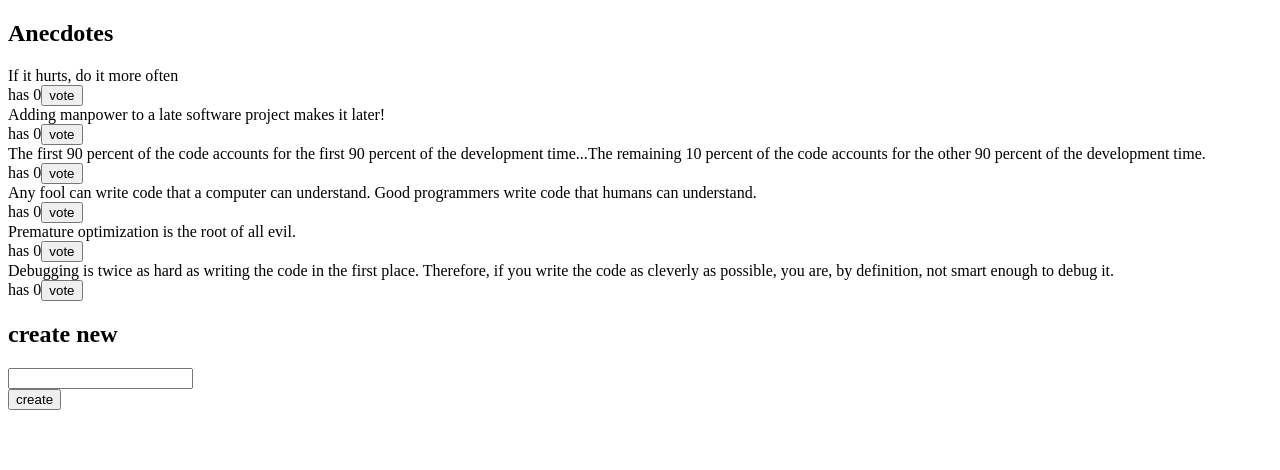
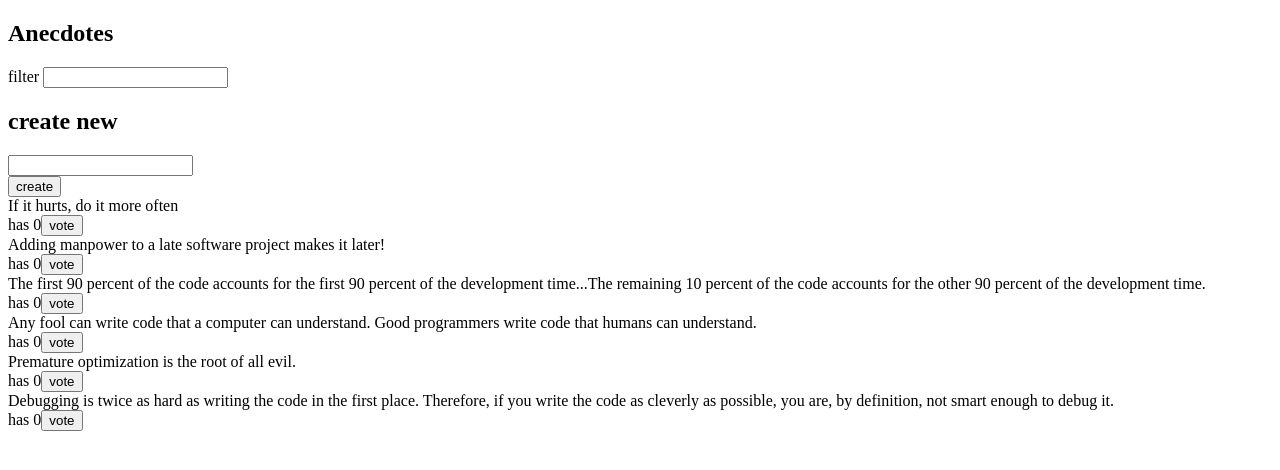
Before and after one commit to baritoni/full-stack-open, a React (Create React App) app in the folder osa 6/redux-anecdotes/: page / in a window 1280 px wide. Shown: the top 470 px of the page. Built offline with nearby package versions, Linux system fonts and the light colour scheme.

Commit message:
tehtävä 6.9 valmiiksi

```diff
--- a/osa 6/redux-anecdotes/package.json
+++ b/osa 6/redux-anecdotes/package.json
@@ -3,6 +3,7 @@
   "version": "0.1.0",
   "private": true,
   "dependencies": {
+    "@reduxjs/toolkit": "^1.9.5",
     "@testing-library/jest-dom": "^5.16.5",
     "@testing-library/react": "^13.4.0",
     "@testing-library/user-event": "^13.5.0",
--- a/osa 6/redux-anecdotes/src/App.js
+++ b/osa 6/redux-anecdotes/src/App.js
@@ -1,45 +1,14 @@
-import { voteSelected, createAnecdote } from './reducers/anecdoteReducer.js'
-import { useSelector, useDispatch } from 'react-redux'
+import Filter from './components/Filter.js'
+import AnecdoteForm from './components/AnecdoteForm.js'
+import AnecdoteList from './components/AnecdoteList.js'
 
 const App = () => {
-  const anecdotes = useSelector((state) => state)
-  const dispatch = useDispatch()
-
-  const vote = (id) => {
-    console.log('vote', id)
-    dispatch(voteSelected(id))
-  }
-
-  const addAnecdote = (event) => {
-    event.preventDefault()
-    const content = event.target.anecdote.value
-    event.target.anecdote.value = ''
-    dispatch(createAnecdote(content))
-  }
-
-  const sortByVotes = (a, b) => {
-    return b.votes - a.votes
-  }
-
   return (
     <div>
       <h2>Anecdotes</h2>
-      {anecdotes.sort(sortByVotes).map((anecdote) => (
-        <div key={anecdote.id}>
-          <div>{anecdote.content}</div>
-          <div>
-            has {anecdote.votes}
-            <button onClick={() => vote(anecdote.id)}>vote</button>
-          </div>
-        </div>
-      ))}
-      <h2>create new</h2>
-      <form onSubmit={addAnecdote}>
-        <div>
-          <input name="anecdote" />
-        </div>
-        <button type="submit">create</button>
-      </form>
+      <Filter />
+      <AnecdoteForm />
+      <AnecdoteList />
     </div>
   )
 }
--- /dev/null
+++ b/osa 6/redux-anecdotes/src/components/AnecdoteForm.js
@@ -0,0 +1,26 @@
+import { useDispatch } from 'react-redux'
+import { createAnecdote } from '../reducers/anecdoteReducer'
+
+const AnecdoteForm = () => {
+  const dispatch = useDispatch()
+  const addAnecdote = (event) => {
+    event.preventDefault()
+    const content = event.target.anecdote.value
+    event.target.anecdote.value = ''
+    dispatch(createAnecdote(content))
+  }
+
+  return (
+    <div>
+      <h2>create new</h2>
+      <form onSubmit={addAnecdote}>
+        <div>
+          <input name="anecdote" />
+        </div>
+        <button type="submit">create</button>
+      </form>
+    </div>
+  )
+}
+
+export default AnecdoteForm
--- /dev/null
+++ b/osa 6/redux-anecdotes/src/components/AnecdoteList.js
@@ -0,0 +1,38 @@
+import { useSelector, useDispatch } from 'react-redux'
+import { voteSelected } from '../reducers/anecdoteReducer'
+
+const AnecdoteList = () => {
+  const anecdotes = useSelector(({ filter, anecdotes }) => {
+    //console.log('state: ', state)
+    return filter !== ''
+      ? anecdotes.filter((anecdote) => anecdote.content.includes(filter))
+      : anecdotes
+  })
+
+  const dispatch = useDispatch()
+
+  const vote = (id) => {
+    console.log('vote', id)
+    dispatch(voteSelected(id))
+  }
+
+  const sortByVotes = (a, b) => {
+    return b.votes - a.votes
+  }
+
+  return (
+    <div>
+      {anecdotes.sort(sortByVotes).map((anecdote) => (
+        <div key={anecdote.id}>
+          <div>{anecdote.content}</div>
+          <div>
+            has {anecdote.votes}
+            <button onClick={() => vote(anecdote.id)}>vote</button>
+          </div>
+        </div>
+      ))}
+    </div>
+  )
+}
+
+export default AnecdoteList
--- /dev/null
+++ b/osa 6/redux-anecdotes/src/components/Filter.js
@@ -0,0 +1,24 @@
+import { useDispatch } from 'react-redux'
+import { filterChange } from '../reducers/filterReducer'
+
+const Filter = () => {
+  const dispatch = useDispatch()
+  const handleChange = (event) => {
+    // input-kentän arvo muuttujassa event.target.value
+    const content = event.target.value
+    console.log('content: ', content)
+
+    dispatch(filterChange(content))
+  }
+  const style = {
+    marginBottom: 10
+  }
+
+  return (
+    <div style={style}>
+      filter <input onChange={handleChange} />
+    </div>
+  )
+}
+
+export default Filter
--- a/osa 6/redux-anecdotes/src/index.js
+++ b/osa 6/redux-anecdotes/src/index.js
@@ -1,11 +1,23 @@
 import React from 'react'
 import ReactDOM from 'react-dom/client'
-import { createStore } from 'redux'
+
+import { createStore, combineReducers } from 'redux'
 import { Provider } from 'react-redux'
+
 import App from './App'
-import reducer from './reducers/anecdoteReducer'
+import anecdoteReducer from './reducers/anecdoteReducer'
+import filterReducer from './reducers/filterReducer'
+
+const reducer = combineReducers({
+  anecdotes: anecdoteReducer,
+  filter: filterReducer
+})
 
 const store = createStore(reducer)
+
+store.subscribe(() => console.log(store.getState()))
+
+console.log(store.getState())
 
 ReactDOM.createRoot(document.getElementById('root')).render(
   <Provider store={store}>
--- /dev/null
+++ b/osa 6/redux-anecdotes/src/reducers/filterReducer.js
@@ -0,0 +1,18 @@
+const filterReducer = (state = '', action) => {
+  console.log('ACTION: ', action)
+  switch (action.type) {
+    case 'SET_FILTER':
+      return action.payload
+    default:
+      return state
+  }
+}
+
+export const filterChange = (filter) => {
+  return {
+    type: 'SET_FILTER',
+    payload: filter
+  }
+}
+
+export default filterReducer
```
Also changed, not shown: osa 6/redux-anecdotes/src/reducers/anecdoteReducer.js (+3 -4 lines), 1 other file (tests, documents, lock files or other folders).
